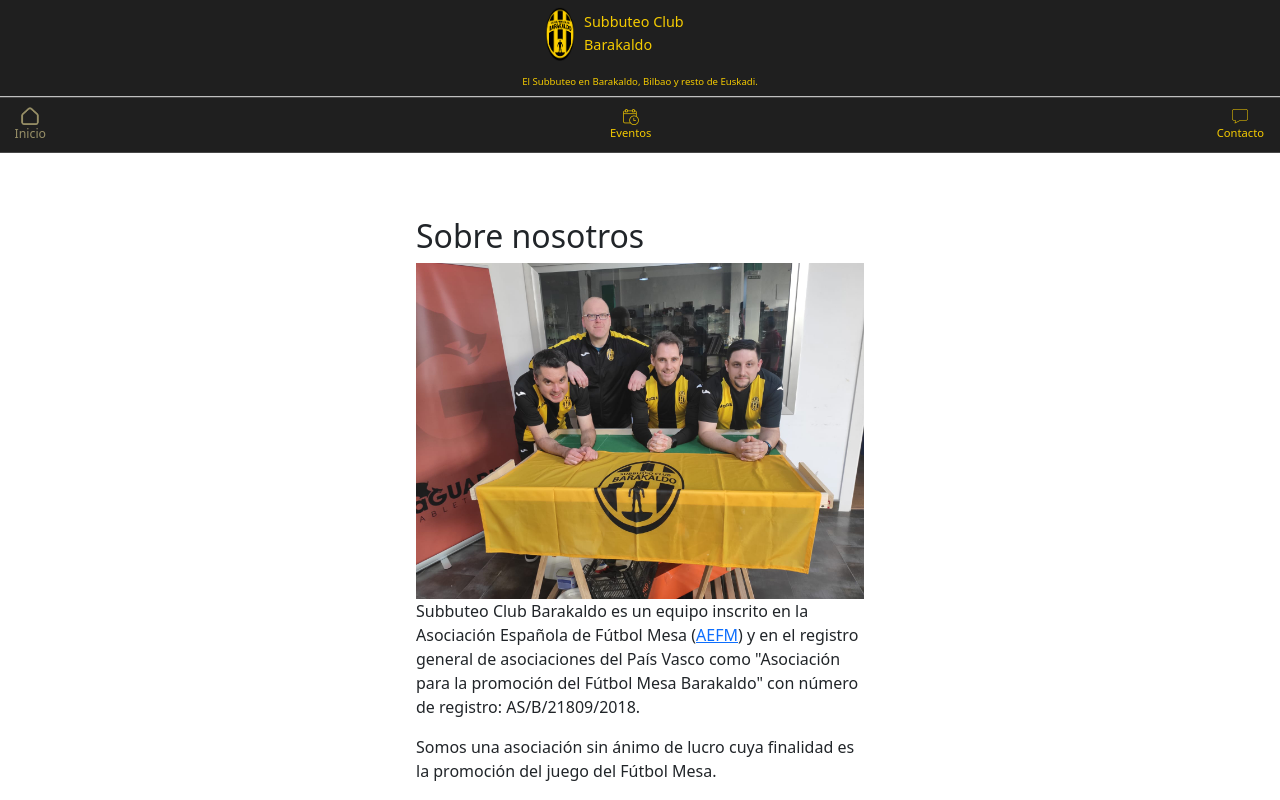
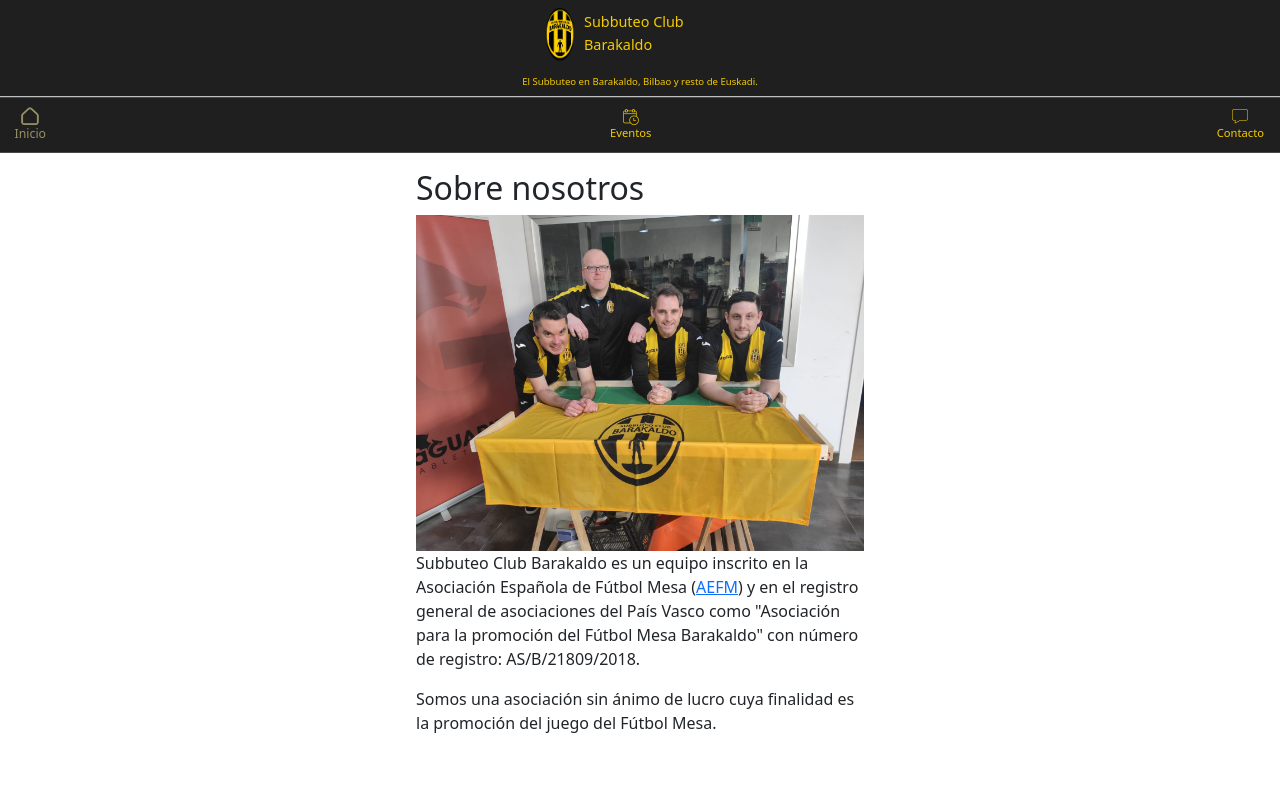
Before and after one commit to j0tac3/SCBarakaldo, an Angular app: page /home in a window 1280 px wide. Shown: the top 800 px of the page. Built offline with nearby package versions, Linux system fonts and the light colour scheme.

Commit message:
Correcciones

```diff
--- a/src/app/pages/home/home.component.css
+++ b/src/app/pages/home/home.component.css
@@ -1,6 +1,6 @@
 .home{
     width: 100vw;
     max-width: 30rem;
-    margin: 3rem 0;
+    margin-bottom: 3rem;
     /* min-height: var(--var--page--hight); */
 }
```
